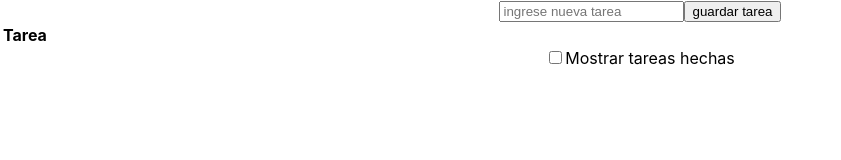
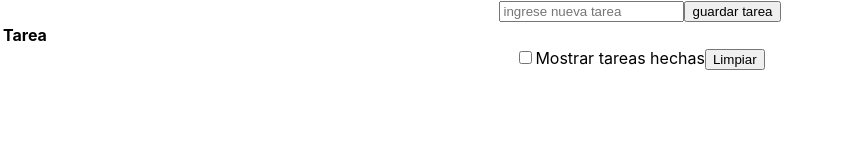
Before and after one commit to elifred2022/reactLocalStorage, a React (Create React App) app: page / in a window 1280 px wide. Shown: the top 160 px of the page, without its empty margins (0-841 px from the left). Built offline with nearby package versions, Linux system fonts and the light colour scheme.

Commit message:
hecho limpiar areas hechas archivo VisibilityControl

```diff
--- a/src/App.js
+++ b/src/App.js
@@ -2,6 +2,7 @@
 import { useState, useEffect } from "react";
 import { CreadorTarea } from "./components/CreadorTareas";
 import { TaskTable } from "./components/TaskTable";
+import { VisibilityControl } from "./components/VisibilityControl";
 
 function App() {
   const [tasksItems, setTasksItems] = useState([]);
@@ -28,6 +29,12 @@
       setTasksItems(JSON.parse(data));
     }
   }, []);
+
+  const cleanTasks = () => {
+    setTasksItems(tasksItems.filter((task) => !task.done));
+    setShowCompleted(false);
+  };
+
   useEffect(() => {
     localStorage.setItem("task", JSON.stringify(tasksItems));
   }, [tasksItems]);
@@ -37,13 +44,12 @@
       <CreadorTarea creatNewTask={creatNewTask} />
       <TaskTable tasks={tasksItems} toggleTask={toggleTask} />
 
-      <div>
-        <input
-          type="checkbox"
-          onChange={(e) => setShowCompleted(!showCompleted)}
-        />
-        <label>Mostrar tareas hechas</label>
-      </div>
+      <VisibilityControl
+        isChecked={showCompleted}
+        setShowCompleted={(checked) => setShowCompleted(checked)}
+        cleanTasks={cleanTasks}
+      />
+
       {showCompleted === true && (
         <TaskTable
           tasks={tasksItems}
@@ -57,4 +63,4 @@
 
 export default App;
 
-// https://www.youtube.com/watch?v=sjrK6RA65eQ&t=99s 1:13:00 seccion para dividari las tareas hechas de las no hechas
+// https://www.youtube.com/watch?v=sjrK6RA65eQ&t=99s 1:22:00 seccion para dividari las tareas hechas de las no hechas
--- /dev/null
+++ b/src/components/VisibilityControl.js
@@ -0,0 +1,24 @@
+export const VisibilityControl = ({
+  setShowCompleted,
+  cleanTasks,
+  isChecked,
+}) => {
+  const handleDelete = () => {
+    if (window.confirm("¿Quieres limpiar las tareas hechas?")) {
+      cleanTasks();
+    }
+  };
+
+  return (
+    <div>
+      <input
+        type="checkbox"
+        onChange={(e) => setShowCompleted(e.target.checked)}
+        checked={isChecked}
+      />
+      <label>Mostrar tareas hechas</label>
+
+      <button onClick={handleDelete}>Limpiar</button>
+    </div>
+  );
+};
```
Also changed, not shown: 1 other file (tests, documents, lock files or other folders).
